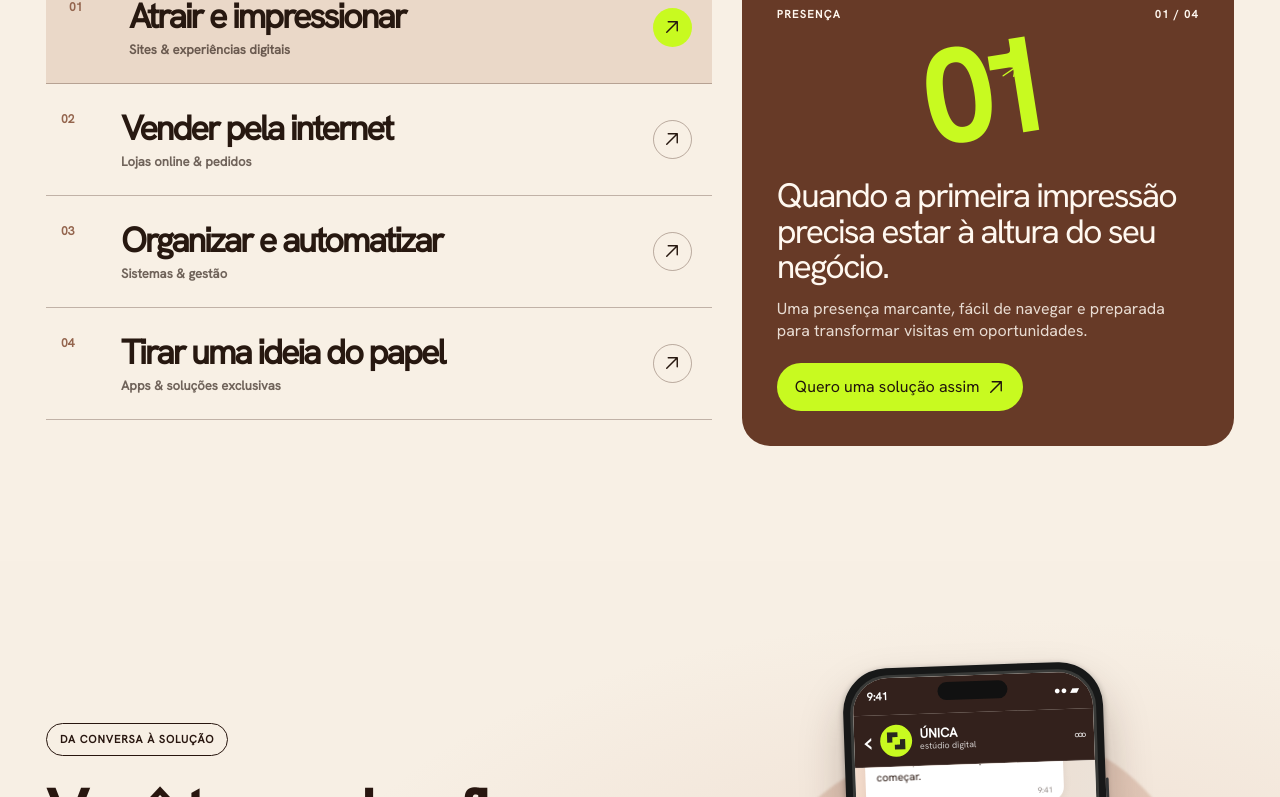
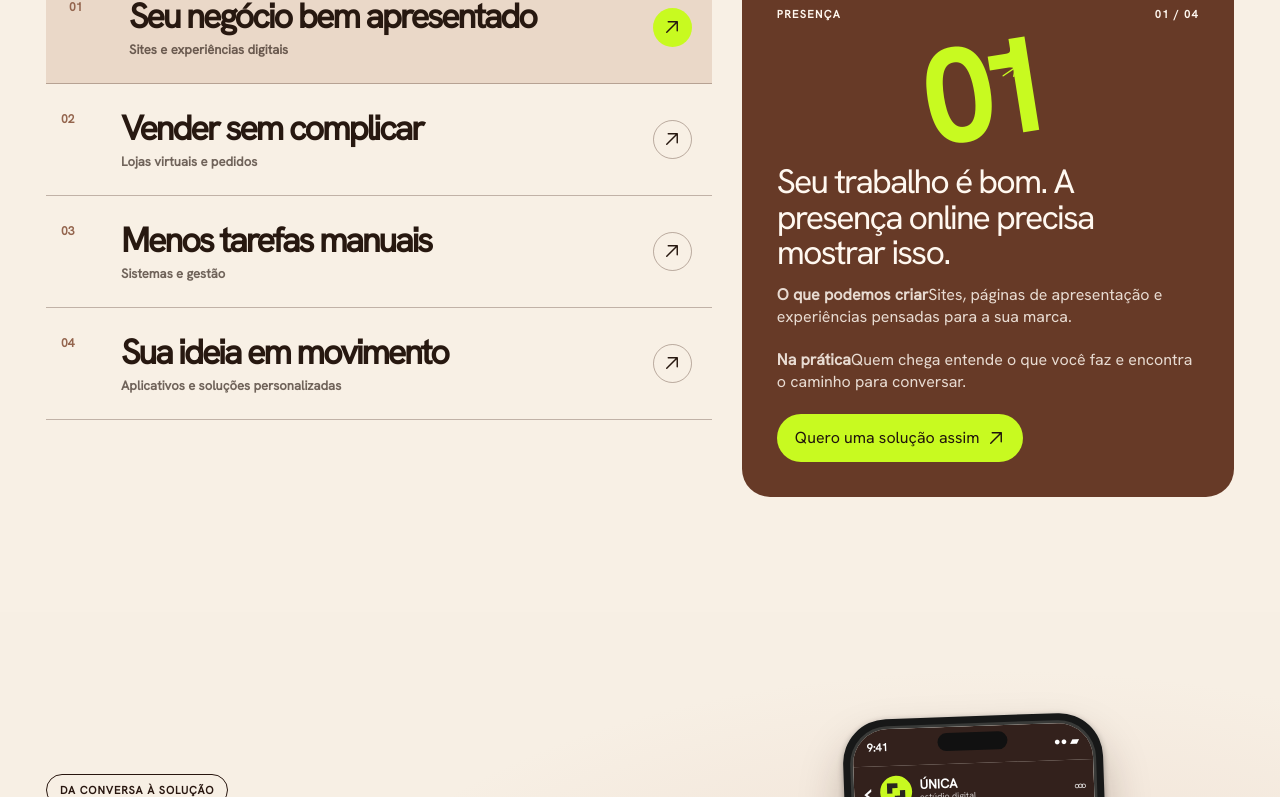
Before and after one commit to palomagl/unica, a React (Vite) app: page / in a window 1280 px wide. Shown: the part 1283-2080 px from the top of the page. Built offline with nearby package versions, Linux system fonts and the light colour scheme.

Commit message:
refactor: textos concretos na vitrine interativa de soluções

```diff
--- a/src/components/SolutionsShowcase.tsx
+++ b/src/components/SolutionsShowcase.tsx
@@ -4,10 +4,10 @@ import { QUOTE_LINK } from '../content'
 import './solutions.css'
 
 const options = [
-  { number: '01', title: 'Atrair e impressionar', category: 'Sites & experiências digitais', problem: 'Quando a primeira impressão precisa estar à altura do seu negócio.', result: 'Uma presença marcante, fácil de navegar e preparada para transformar visitas em oportunidades.', label: 'PRESENÇA' },
-  { number: '02', title: 'Vender pela internet', category: 'Lojas online & pedidos', problem: 'Para levar seus produtos mais longe e facilitar a escolha de quem compra.', result: 'Uma jornada de compra organizada, intuitiva e alinhada à personalidade da sua marca.', label: 'VENDAS' },
-  { number: '03', title: 'Organizar e automatizar', category: 'Sistemas & gestão', problem: 'Quando tarefas manuais estão tomando tempo demais da equipe.', result: 'Um sistema sob medida para centralizar informações e tornar o dia a dia mais simples.', label: 'GESTÃO' },
-  { number: '04', title: 'Tirar uma ideia do papel', category: 'Apps & soluções exclusivas', problem: 'Mesmo que ainda não exista um modelo pronto para o que você imaginou.', result: 'Uma solução desenhada em torno do seu objetivo — seja um app, plataforma ou algo novo.', label: 'IDEIAS' },
+  { number: '01', title: 'Seu negócio bem apresentado', category: 'Sites e experiências digitais', problem: 'Seu trabalho é bom. A presença online precisa mostrar isso.', developed: 'Sites, páginas de apresentação e experiências pensadas para a sua marca.', result: 'Quem chega entende o que você faz e encontra o caminho para conversar.', label: 'PRESENÇA' },
+  { number: '02', title: 'Vender sem complicar', category: 'Lojas virtuais e pedidos', problem: 'Produto bom não deveria depender de dezenas de mensagens para ser encontrado.', developed: 'Lojas com catálogo organizado e caminhos de compra adaptados à operação.', result: 'Mais clareza para quem compra e mais organização para quem vende.', label: 'VENDAS' },
+  { number: '03', title: 'Menos tarefas manuais', category: 'Sistemas e gestão', problem: 'Planilhas espalhadas e informações perdidas atrapalham o dia a dia.', developed: 'Painéis, controles e fluxos personalizados para o jeito de trabalhar da equipe.', result: 'A informação fica no lugar certo, sem precisar improvisar toda vez.', label: 'GESTÃO' },
+  { number: '04', title: 'Sua ideia em movimento', category: 'Aplicativos e soluções personalizadas', problem: 'Nem toda necessidade cabe numa ferramenta pronta.', developed: 'Apps e plataformas com funcionalidades definidas a partir do seu objetivo.', result: 'Uma experiência feita para as pessoas que realmente vão usá-la.', label: 'IDEIAS' },
 ] as const
 
 export function SolutionsShowcase() {
@@ -27,7 +27,8 @@ export function SolutionsShowcase() {
       <div className="u-solution-symbol" aria-hidden="true"><span>{current.number}</span><span className="u-solution-symbol-spark" aria-hidden="true"><ArrowUpRight /></span></div>
       <div className="u-solution-detail-body">
         <h3>{current.problem}</h3>
-        <p>{current.result}</p>
+        <p className="u-solution-developed"><strong>O que podemos criar</strong>{current.developed}</p>
+        <p className="u-solution-benefit"><strong>Na prática</strong>{current.result}</p>
         <a className="u-solution-link" href={QUOTE_LINK} target="_blank" rel="noopener noreferrer">Quero uma solução assim <ArrowUpRight /></a>
       </div>
     </div>
```
